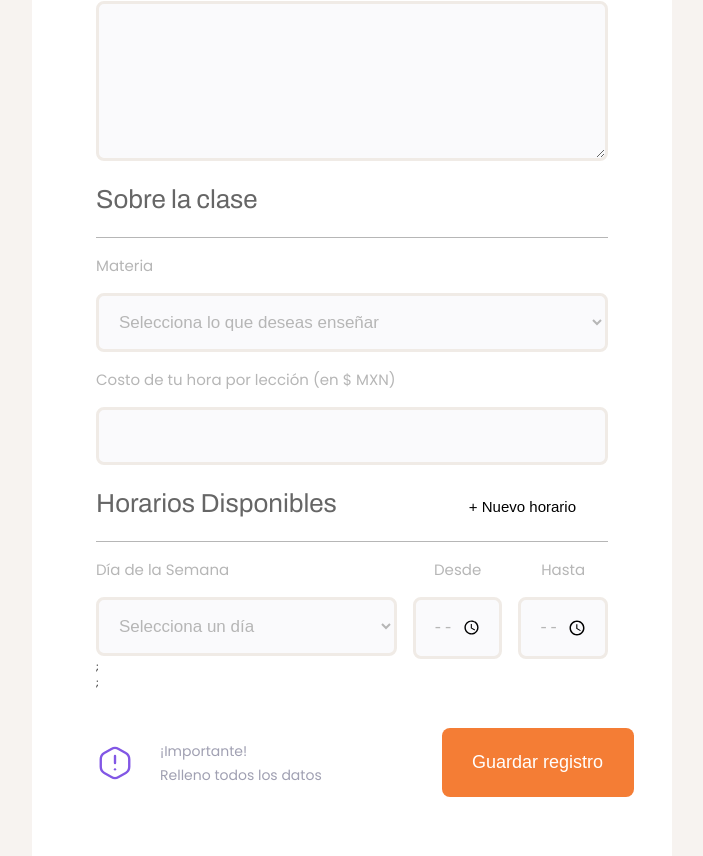
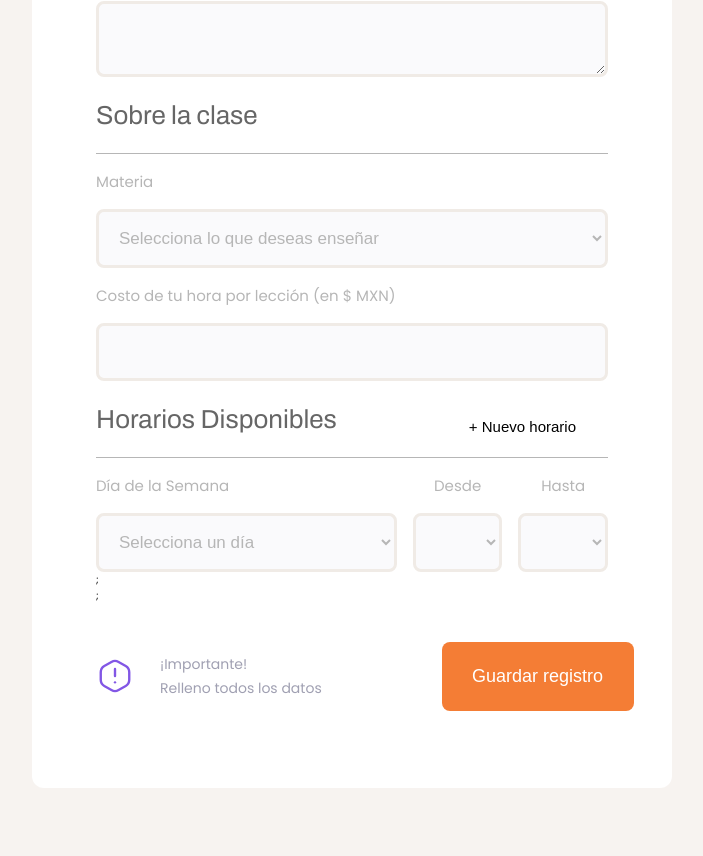
Before and after one commit to DsooRadha/ProffWeb, a React (Create React App) app in the folder proff/: page /register in a window 1280 px wide. Shown: the part 790-1646 px from the top of the page, without its empty margins (288-991 px from the left). After the commit the page ends 1578 px from the top, so only its background shows below. Built offline with nearby package versions, Linux system fonts and the light colour scheme.

Commit message:
component not found

```diff
--- a/proff/src/App.js
+++ b/proff/src/App.js
@@ -1,8 +1,8 @@
 import { BrowserRouter, Route, Routes } from 'react-router-dom';
 import { Welcome } from './Components/WelcomePage/Welcome';
-import { Register} from './Components/RegisterPage/Register'
-import {Study} from './Components/StudyPages/Study'
-import { NotFound } from './Components/NotFound/NotFound';
+import { Register } from './Components/RegisterPage/Register';
+import { Study } from './Components/StudyPages/Study';
+import { NotFound } from './Components/NotFound/NoFound';
 
 function App() {
 
--- a/proff/src/Components/FormRegister/FormResgister.jsx
+++ b/proff/src/Components/FormRegister/FormResgister.jsx
@@ -26,8 +26,8 @@ export const FormRegister = () => {
             },
             body: JSON.stringify(dataUser)
         };
-        console.log(dataUser)
         await fetch('https://63ca2143d0ab64be2b4cd856.mockapi.io/userData', config);
+        e.target.reset();
     };
 
     const handleScheduleAdd = () => setInputList([...inputList, {}]);
@@ -36,35 +36,38 @@ export const FormRegister = () => {
         const list = [...inputList];
         list.splice(i, 1)
         setInputList(list)
-    }
+    };
 
     const handleScheduleChange = (e, index) => {
         const { name, value } = e.target;
         const list = [...inputList];
+        console.log(list)
         list[index][name] = value;
         setInputList(list)
-    }
+    };
+
     //Extras: message error
     //mensaje de confirmacion de datos enviados
     //reset el form
     //modal de confirmacion de registro exitoso
     //bug en el onclick de boton
+    //condicional para las horas que siempre el valor 'hasta' sea mayor al valor de 'desde'
 
     return (
         <>
-            <form className='register-Form' onSubmit={handleSubmit} autoComplete='on'>
+            <form className='register-Form' onSubmit={(e)=>handleSubmit(e)} autoComplete='on'>
                 <h2>Tus datos</h2>
                 <label className='register-Form--labelNormal' htmlFor="name">
                     <span>Nombre Completo</span>
                     <input type="text" id="name" required autoComplete='name' />
                 </label>
                 <label className='register-Form--labelNormal' htmlFor="profilePicture">
-                    <span>Link de tu foto    (comience con //http)</span>
+                    <span>Link de tu foto    (comience con http//)</span>
                     <input type="url" id="profilePicture" required />
                 </label>
                 <label className='register-Form--labelNormal' htmlFor="whatsapp">
                     <span>Whatsapp    (solamente números)</span>
-                    <input type="number" id="whatsapp" required />
+                    <input type="tel" id="whatsapp" required />
                 </label>
                 <label className='register-Form--labelNormal' htmlFor="biography">
                     <span>Biografía</span>
@@ -88,13 +91,14 @@ export const FormRegister = () => {
                 </label>
                 <label className='register-Form--labelNormal' htmlFor="price">
                     <span>Costo de tu hora por lección (en $ MXN)</span>
-                    <input type="number" id="price" required />
+                    <input type="number" id="price" required min="0"/>
                 </label>
+                <h2>Horarios Disponibles</h2>
                 {inputList.map((element, i) => {
                     return (
                         <section key={i}>
-                                <h2>Horarios Disponibles</h2>
-                                {(inputList.length - 1 === i && inputList.length < 5) && (<button className='schedulea-btn' onClick={() => handleScheduleAdd()}>+ Nuevo horario</button>)}
+
+                            {(inputList.length - 1 === i && inputList.length < 5) && (<button className='schedulea-btn' onClick={() => handleScheduleAdd()}>+ Nuevo horario</button>)}
                             <div className='content--schedule'>
                                 <label className='register-Form--labelSchedule' htmlFor="weekday">
                                     <span>Día de la Semana</span>
@@ -109,16 +113,53 @@ export const FormRegister = () => {
                                 </label>
                                 <label className='register-Form--labelSchedule-day' htmlFor="startTime">
                                     <span>Desde</span>
-                                    <input name='startClass' type="time" value={element.startTime} onChange={(e) => handleScheduleChange(e, i)} id="startTime" required />
+                                    <select name='startClass' value={element.startTime} onChange={(e) => handleScheduleChange(e, i)} id="startTime" required >
+                                        <option value=''></option>
+                                        <option value="6">6 hrs</option>
+                                        <option value="7">7 hrs</option>
+                                        <option value="8">8 hrs</option>
+                                        <option value="9">9 hrs</option>
+                                        <option value="10">10 hrs</option>
+                                        <option value="11">11 hrs</option>
+                                        <option value="12">12 hrs</option>
+                                        <option value="13">13 hrs</option>
+                                        <option value="14">14 hrs</option>
+                                        <option value="15">15 hrs</option>
+                                        <option value="16">16 hrs</option>
+                                        <option value="17">17 hrs</option>
+                                        <option value="18">18 hrs</option>
+                                        <option value="19">19 hrs</option>
+                                        <option value="20">20 hrs</option>
+                                        <option value="21">21 hrs</option>
+                                    </select>
                                 </label>
                                 <label className='register-Form--labelSchedule-day' htmlFor="endTime">
                                     <span>Hasta</span>
-                                    <input name='endClass' type="time" value={element.endTime} id="endTime" onChange={(e) => handleScheduleChange(e, i)} required />
+                                    <select name='endClass' value={element.endTime} id="endTime" onChange={(e) => handleScheduleChange(e, i)} required>
+                                        <option value=''></option>
+                                        <option value="6">6 hrs</option>
+                                        <option value="7">7 hrs</option>
+                                        <option value="8">8 hrs</option>
+                                        <option value="9">9 hrs</option>
+                                        <option value="10">10 hrs</option>
+                                        <option value="11">11 hrs</option>
+                                        <option value="12">12 hrs</option>
+                                        <option value="13">13 hrs</option>
+                                        <option value="14">14 hrs</option>
+                                        <option value="15">15 hrs</option>
+                                        <option value="16">16 hrs</option>
+                                        <option value="17">17 hrs</option>
+                                        <option value="18">18 hrs</option>
+                                        <option value="19">19 hrs</option>
+                                        <option value="20">20 hrs</option>
+                                        <option value="21">21 hrs</option>
+                                    </select>
                                 </label>
                             </div>
                             {inputList.length > 1 && (<div className='content--schedulea-btn-delete'><button onClick={() => handleScheduleAddRemove(i)} className='schedulea-btn-delete'>- Eliminar horario</button></div>)};
                         </section>
-                    ) })};
+                    )
+                })};
                 <article className='finalForm'>
                     <div className='warningText'>
                         <p>¡Importante! </p>
--- a/proff/src/Components/FormRegister/formRegister.css
+++ b/proff/src/Components/FormRegister/formRegister.css
@@ -6,6 +6,7 @@
     --title: #666666;
     --backgroundInput: #FAFAFC;
     --complements: #B6B6B6;
+    --darkOrange: #DA5707;
 }
 
 .register-Form {
@@ -46,6 +47,10 @@
     border-radius: 1vh;
     font-size: 1.8rem;
     width: 15vw;
+}
+
+.form-btn:hover {
+    background-color: var(--darkOrange);
 }
 
 .warningText {
@@ -93,7 +98,7 @@
     padding: 2vh 0;
 }
 
-#biography {
+.biography {
     height: 20vh;
 }
 
@@ -101,11 +106,13 @@
     display: flex;
     justify-content: space-between;
 }
-.schedule h2{
+
+.schedule h2 {
     margin-top: 7vh;
 }
 
-.schedulea-btn, .schedulea-btn-delete {
+.schedulea-btn,
+.schedulea-btn-delete {
     border: none;
     background: none;
     font-size: 1.5rem;
@@ -129,17 +136,20 @@
     width: 7vw;
     margin: 0 0 0 2vh;
 }
-.schedulea-btn-delete{
-    color:var(--orange);
+
+.schedulea-btn-delete {
+    color: var(--orange);
 
 }
-.content--schedulea-btn-delete{
+
+.content--schedulea-btn-delete {
     display: flex;
     justify-content: flex-end;
     margin-top: 2.5vh;
 }
-.schedulea-btn{
+
+.schedulea-btn {
     position: absolute;
     right: 12vh;
-    top: 129vh;
+    top: 119vh;
 }
--- a/proff/src/Components/RegisterPage/register.css
+++ b/proff/src/Components/RegisterPage/register.css
@@ -2,7 +2,6 @@
     --grey: #606062;
     --dark-grey: #4A4A4A;
     --textSecondary-base: #FFCDAF;
-    --blue: #35BBF4;
     --orange: #F47D35;
     --textSecondary-white: #FFFFFF;
     --slowPink: #F7F3F0;
--- a/proff/src/Components/StudyPages/Study.jsx
+++ b/proff/src/Components/StudyPages/Study.jsx
@@ -24,11 +24,12 @@ export const Study = () => {
     }, []);
 
     const handleCourseChange = (e) => {
-        if (e.target.value === '') {
-            return getAllCourses()
+        const resultSearch = allCourses.filter((item) => {
+            if ((item.course).includes(e.target.value)) {
+                return item
             }
-        const filtering = courses.filter(item => item.course === e.target.value)
-        setCourses(filtering)
+        });
+        setCourses(resultSearch);
     };
 
     const handleWeekDayChange = (e) => {
@@ -36,23 +37,67 @@ export const Study = () => {
         if (e.target.value === '') {
             return getAllCourses()
         }
-        const daysCourses=[];
+        const daysCourses = [];
 
-      courses.forEach((element) => {
+
+
+        allCourses.forEach((element) => {
             const daysClass = element.availableTimes
             // console.log(daysClass,'dayClass')
             daysClass.forEach((day) => {
                 if (day.weekday === e.target.value) {
                     // console.log(day,'day')
                     if (day === daysClass[0]) {
-                        console.log(element)
                         daysCourses.push(element)
+                    };
+                };
+            });
+        });
+        //    const resultSearch = allCourses.filter((item) => {
+        //     if ((item.course).includes(daysCourses.course)) {
+        //         return item
+        //     }
+        // });
+        // setCourses(resultSearch);
+        setCourses(daysCourses)
+    };
+
+    const handleScheduleChange = (e) => {
+        allCourses.forEach((element) => {
+            const daysClass = element.availableTimes
+            // console.log(daysClass,'dayClass')
+            daysClass.forEach((day) => {
+                const hoursAvailable = []
+                // let days = day.weekday
+                console.log(day.startClass)
+                // days.forEach((day) => {
+                //     console.log(day.startClass)
+                    if (day.startClass < day.endClass) {
+                        for (let i = day.startClass; i < day.endClass; i++) {
+                            console.log(i,':::::::')
+                            // const element = array[i];
+
                         }
                     }
-            });
-        });
-setCourses(daysCourses)
-    };
+                //  } )
+         } )
+
+            })
+            // if (day.weekday === e.target.value) {
+            //     // console.log(day,'day')
+            //     if (day === daysClass[0]) {
+            //         daysCourses.push(element)
+            //     };
+            // };
+    //     });
+    // });
+    // const resultSearch = allCourses.filter((item) => {
+    //     if ((item.course).includes(e.target.value)) {
+    //         return item
+    //     }
+    // });
+    // setCourses(resultSearch);
+}
 
 return (
     <main className='study-main'>
@@ -89,7 +134,25 @@ setCourses(daysCourses)
             </label>
             <label>
                 <span>Horario</span>
-                    <input className='menu-filtering--select' type="time" />
+                <select onChange={(e) => handleScheduleChange(e)} className='menu-filtering--select' name="schedule" id="schedule" required>
+                    <option value=''></option>
+                    <option value="6">6 hrs</option>
+                    <option value="7">7 hrs</option>
+                    <option value="8">8 hrs</option>
+                    <option value="9">9 hrs</option>
+                    <option value="10">10 hrs</option>
+                    <option value="11">11 hrs</option>
+                    <option value="12">12 hrs</option>
+                    <option value="13">13 hrs</option>
+                    <option value="14">14 hrs</option>
+                    <option value="15">15 hrs</option>
+                    <option value="16">16 hrs</option>
+                    <option value="17">17 hrs</option>
+                    <option value="18">18 hrs</option>
+                    <option value="19">19 hrs</option>
+                    <option value="20">20 hrs</option>
+                    <option value="21">21 hrs</option>
+                </select>
             </label>
         </section>
         <Professor courses={courses} />
```
Also changed, not shown: proff/src/Components/NotFound/NoFound.jsx (added, +18 -0 lines), proff/src/Components/NotFound/NotFound.jsx (deleted, +0 -7 lines), proff/src/Components/NotFound/notFound.css (added, +22 -0 lines), proff/src/Components/WelcomePage/Welcome.css (+9 -3 lines). Lines whose indentation alone changed are shown as unchanged.
